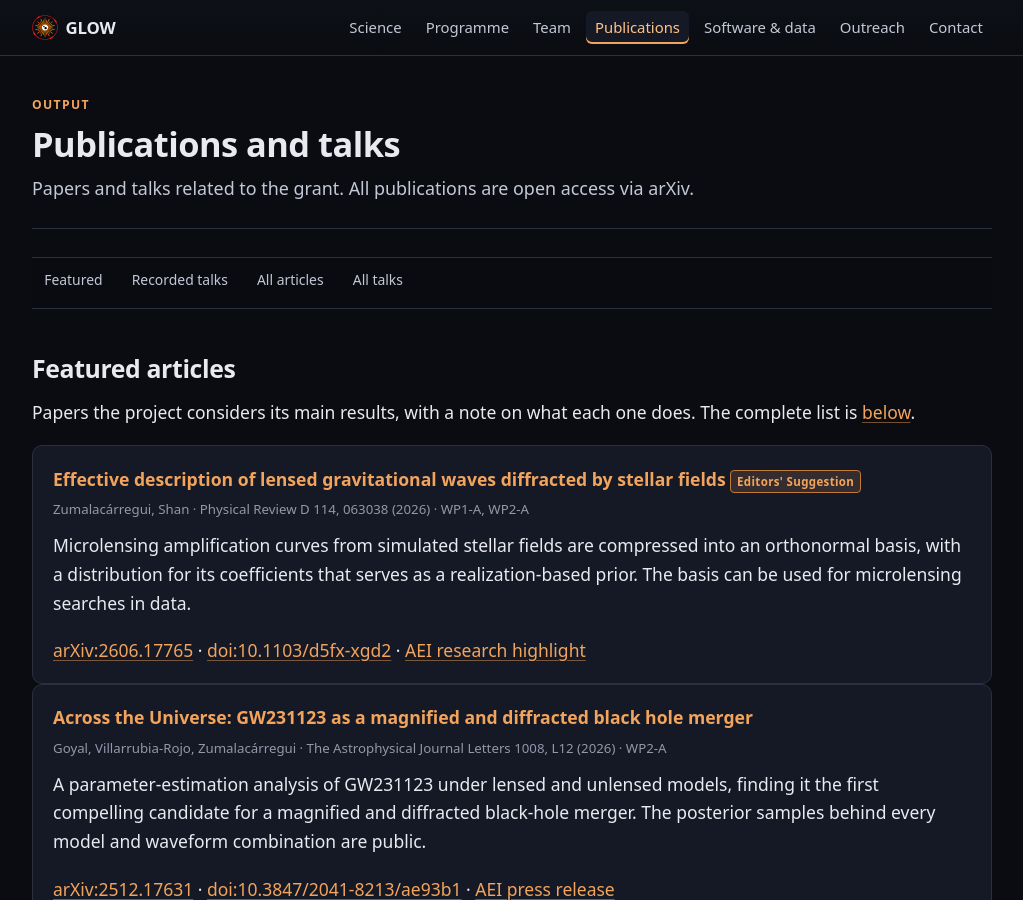
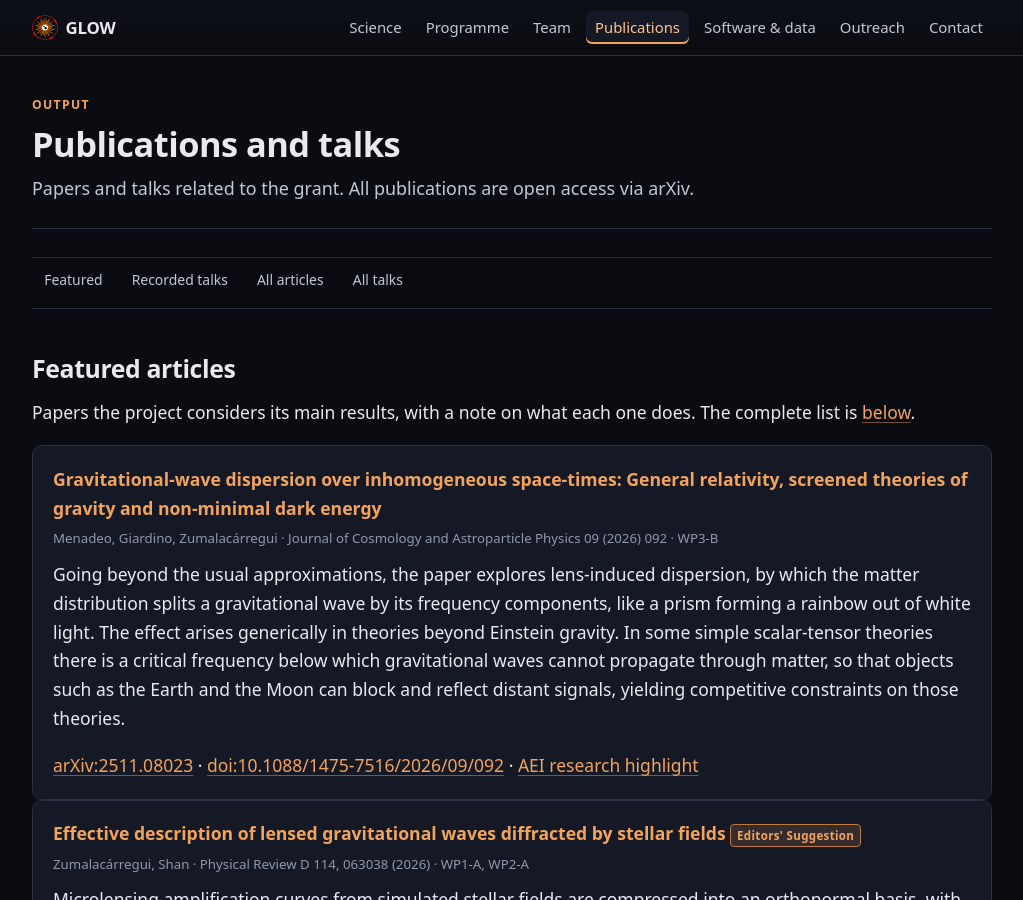
Before and after one commit to glow-astro/website, a Jekyll site: the page built from publications.html, in a window 1280 px wide and 900 px high. Shown: the whole window, without its empty margins (128-1151 px from the left). Built offline with Jekyll 4.4.1, drawn with Linux system fonts in a browser that asks for light colours; some of the changed text lies outside the part shown.

Commit message:
Menadeo, Giardino & Zumalacarregui is published in JCAP, and featured
JCAP 09 (2026) 092, published online 21 September 2026 (Crossref, DOI
10.1088/1475-7516/2026/09/092). That date replaces the provisional
September one the owner had asked to assume, and date_provisional goes.

The AEI wrote it up on 22 September, "Prisms and mirrors for
gravitational waves", filed under Selected Research Highlights. It is the
link on the paper, the link on a news item dated to publication, and a
coverage group on the outreach page.

Featured at the owner's word (2026-09-23), with the summary rewritten in
the highlight's language, also at his word. The news item says "JCAP" at
the owner's request; the card keeps the full journal name, like the other
cards.

Co-Authored-By: Claude Opus 5.5 <noreply@anthropic.com>

```diff
--- a/_data/media_coverage.yml
+++ b/_data/media_coverage.yml
@@ -113,6 +113,18 @@
       kind: "research highlight"
       date: 2026-09-21
 
+# Anchored to journal publication, 21 September 2026: the AEI wrote it up the
+# next day, in "Selected Research Highlights" like the stellar-field paper
+# above, so no Max Planck Society version is expected either.
+- paper: "2511.08023"
+  date: 2026-09-21
+  items:
+    - outlet: "Albert Einstein Institute"
+      title: "Prisms and mirrors for gravitational waves"
+      url: "https://www.aei.mpg.de/1508860/Prisms-and-mirrors-for-gravitational-waves"
+      kind: "research highlight"
+      date: 2026-09-22
+
 - label: "The ERC grant"
   date: 2025-11-01
   items:
--- a/_data/news.yml
+++ b/_data/news.yml
@@ -60,3 +60,17 @@
       url: "https://arxiv.org/abs/2606.17765"
     - text: "AEI research highlight"
       url: "https://www.aei.mpg.de/1507473/listening-to-the-stars-beneath-the-waves"
+
+# Dated to publication, 21 September 2026 (Crossref, DOI
+# 10.1088/1475-7516/2026/09/092), by the same rule as the items above. The AEI
+# research highlight went up on 22 September and is a link, not a second item.
+- date: 2026-09-21
+  text: >-
+    The study of gravitational-wave dispersion by matter beyond Einstein's
+    gravity, where the Earth and the Moon can act as mirrors for gravitational
+    waves, was published in JCAP.
+  links:
+    - text: "arXiv:2511.08023"
+      url: "https://arxiv.org/abs/2511.08023"
+    - text: "AEI research highlight"
+      url: "https://www.aei.mpg.de/1508860/Prisms-and-mirrors-for-gravitational-waves"
--- a/_data/publications.yml
+++ b/_data/publications.yml
@@ -196,32 +196,34 @@ papers:
       of concept that lensed events can be identified rapidly enough to keep up
       with large catalogs.
 
-  # Accepted in JCAP in 2026; the full reference is still owed by the owner
-  # (2026-08-28), and `journal` carries the bare journal name until it arrives,
-  # which is what the template expects while a paper is "accepted".
-  #
-  # `date` is A GUESS: the owner asked to assume publication in September 2026,
-  # so this is the first of that month, and `date_provisional` says so. It is
-  # not a fact about the world and nothing may be inferred from the day. The
-  # verification prints every provisional date, so this cannot be quietly
-  # forgotten -- replace both lines when the reference arrives.
+  # Published 21 September 2026 (Crossref, DOI 10.1088/1475-7516/2026/09/092,
+  # published-online; the issue date is 1 September). This replaces the
+  # provisional September date the owner had asked to assume. Featured at the
+  # owner's word (2026-09-23), when the AEI wrote it up. The summary borrows
+  # the highlight's language, also at the owner's word.
   - title: "Gravitational-wave dispersion over inhomogeneous space-times: General relativity, screened theories of gravity and non-minimal dark energy"
     authors: ["Menadeo", "Giardino", "Zumalacárregui"]
     arxiv: "2511.08023"
     url: "https://inspirehep.net/literature/3081772"
-    date: 2026-09-01
-    date_provisional: true
+    date: 2026-09-21
     preprint_date: 2025-11-11
-    featured: false
-    status: accepted
-    journal: "JCAP"
+    featured: true
+    status: published
+    journal: "Journal of Cosmology and Astroparticle Physics 09 (2026) 092"
+    doi: "10.1088/1475-7516/2026/09/092"
+    links:
+      - text: "AEI research highlight"
+        url: "https://www.aei.mpg.de/1508860/Prisms-and-mirrors-for-gravitational-waves"
     wps: ["WP3-B"]
     summary: >-
-      A massive object breaks homogeneity and lets different gravitational-wave
-      polarizations interact, generalizing lensing beyond deflection. Every
-      non-minimal theory gives the wave an effective mass, producing a
-      frequency-dependent phase shift the paper calls lens-induced dispersion,
-      computed first in general relativity and then in scalar-tensor theories.
+      Going beyond the usual approximations, the paper explores lens-induced
+      dispersion, by which the matter distribution splits a gravitational wave
+      by its frequency components, like a prism forming a rainbow out of white
+      light. The effect arises generically in theories beyond Einstein gravity.
+      In some simple scalar-tensor theories there is a critical frequency below
+      which gravitational waves cannot propagate through matter, so that
+      objects such as the Earth and the Moon can block and reflect distant
+      signals, yielding competitive constraints on those theories.
 
 talks:
   # Titles and dates come from the PI's CV, where they live as
```
